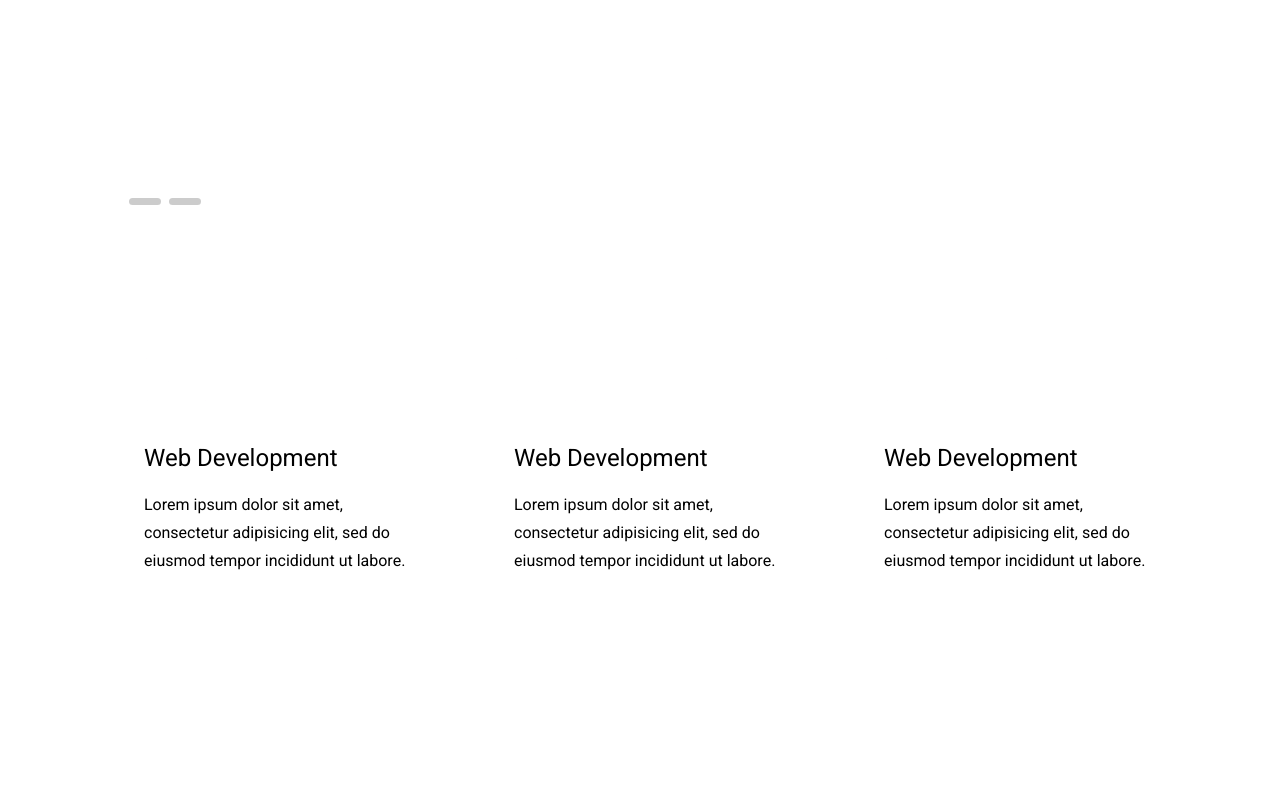
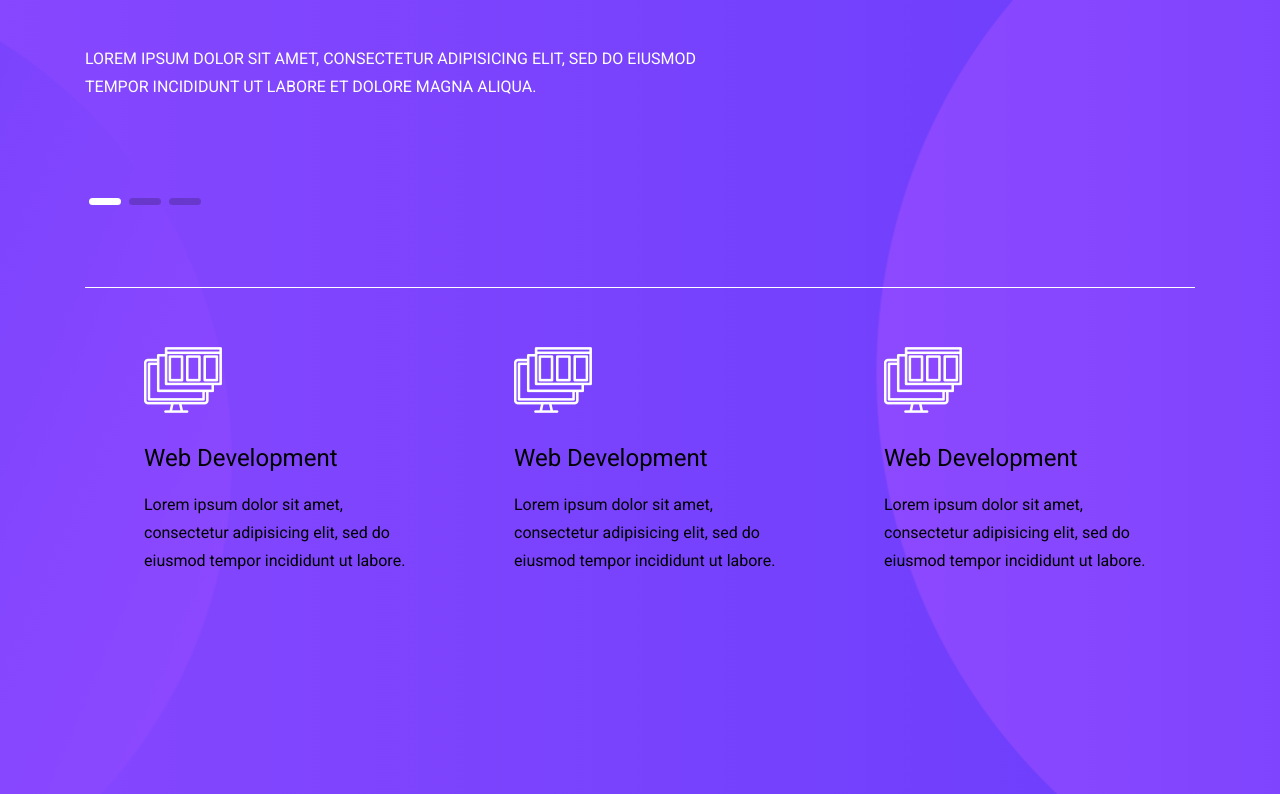
Before and after one commit to jakubgranos/Startuply, a website: page docs/index.html in a window 1280 px wide. Shown: the part 475-1269 px from the top of the page. Drawn offline with nearby package versions, Linux system fonts and the light colour scheme; the site is published under a folder, as on GitHub Pages, so addresses that start at the root find nothing; files whose address does not match are found by name.

Commit message:
zmiana sciezki zdjecia w hero

```diff
--- a/src/assets/scss/sections/hero.scss
+++ b/src/assets/scss/sections/hero.scss
@@ -1,5 +1,5 @@
 .hero {
-  background: url(/images/bgd-header.png);
+  background: url(../images/bgd-header.png);
   background-repeat: no-repeat;
   background-position: center;
   background-size: cover;
```
Also changed, not shown: docs/assets/css/main.css, 1 other file.
